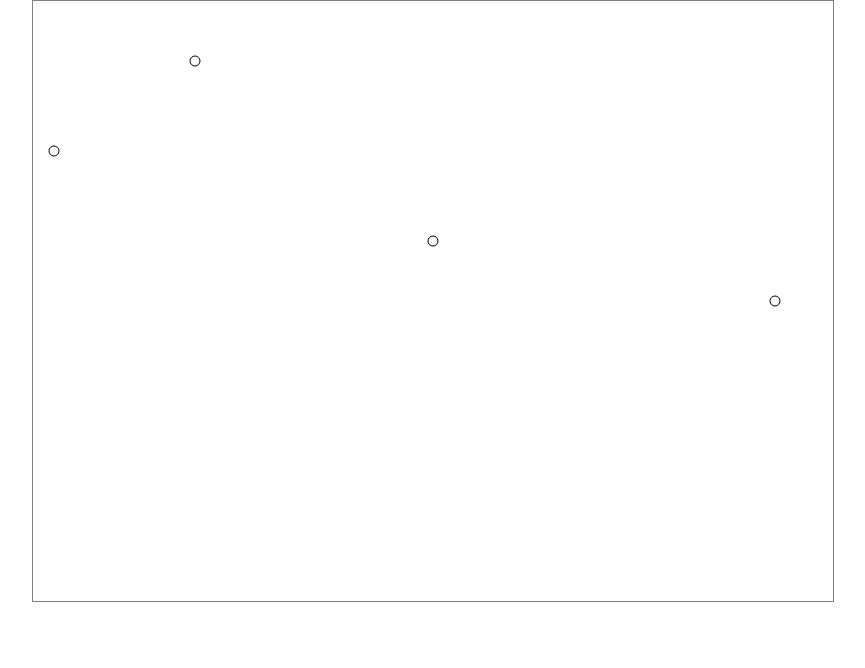
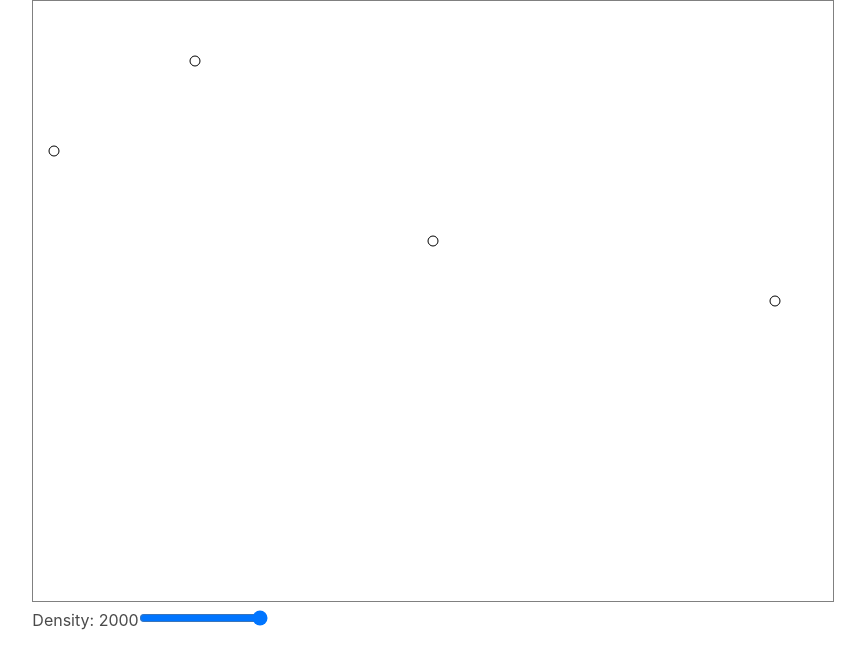
Before and after one commit to puolimatkankrouvi/snowfall, an Angular app: page / in a window 1280 px wide. Shown: the top 668 px of the page, without its empty margins (185-1050 px from the left). Built offline with nearby package versions, Linux system fonts and the light colour scheme.

Commit message:
Snow settings component

```diff
--- a/src/app/app.component.html
+++ b/src/app/app.component.html
@@ -1,5 +1,6 @@
 <div class="columns is-centered">
   <div class="column is-two-thirds-desktop">
     <app-canvas></app-canvas>
+    <app-snow-settings></app-snow-settings>
   </div>
 </div>
--- /dev/null
+++ b/src/app/snow-settings/snow-settings.component.html
@@ -0,0 +1,9 @@
+<div>
+    <label for="#densityInput">Density: {{ density }}</label>
+    <input id="densityInput"
+           type="range"
+           min=200
+           max=2000
+           step="100"
+           [(ngModel)]="density">
+</div>
--- /dev/null
+++ b/src/app/snow-settings/snow-settings.component.ts
@@ -0,0 +1,10 @@
+import { Component } from '@angular/core';
+
+@Component({
+  selector: 'app-snow-settings',
+  templateUrl: './snow-settings.component.html',
+  styleUrls: ['./snow-settings.component.less']
+})
+export class SnowSettingsComponent {
+  density = 2000;
+}
```
Also changed, not shown: src/app/app.module.ts (+6 -2 lines), src/app/snow-settings/snow-settings.component.less (added), 1 other file (tests, documents, lock files or other folders).
